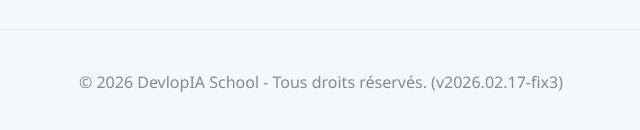
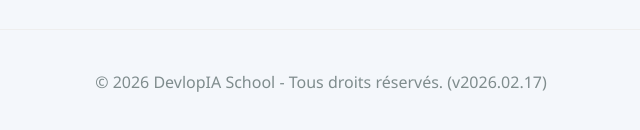
Before and after one commit to Skainet-agence/Quizz-skool-V2, a plain HTML site: page index.html in a window 1280 px wide. Shown: the part 1112-1242 px from the top of the page, 319-959 px from the left. Drawn offline with Linux system fonts and the light colour scheme.

```diff
--- a/index.html
+++ b/index.html
@@ -43,7 +43,7 @@
 
     <footer>
         <div class="container">
-            <p>&copy; 2026 DevlopIA School - Tous droits réservés. (v2026.02.17-fix3)</p>
+            <p>&copy; 2026 DevlopIA School - Tous droits réservés. (v2026.02.17)</p>
         </div>
     </footer>
 
```
Also changed, not shown: package.json (deleted, +0 -12 lines).
